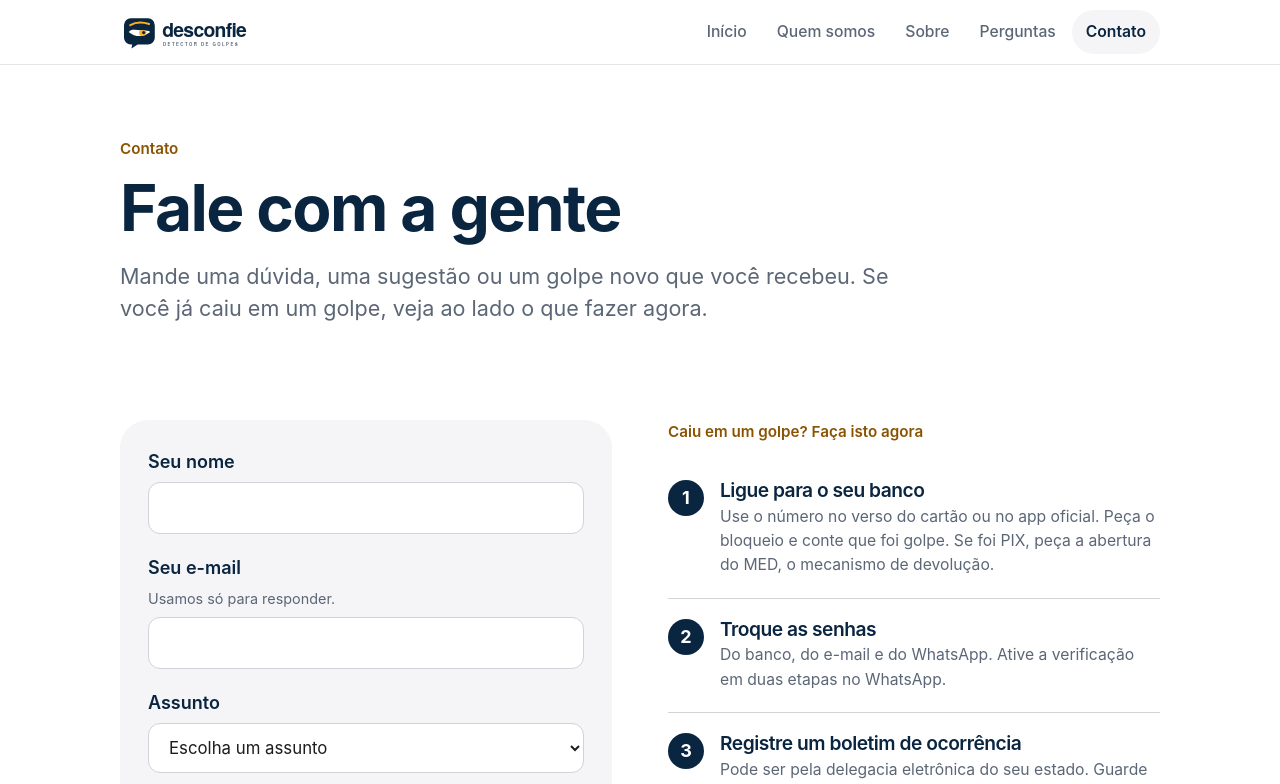
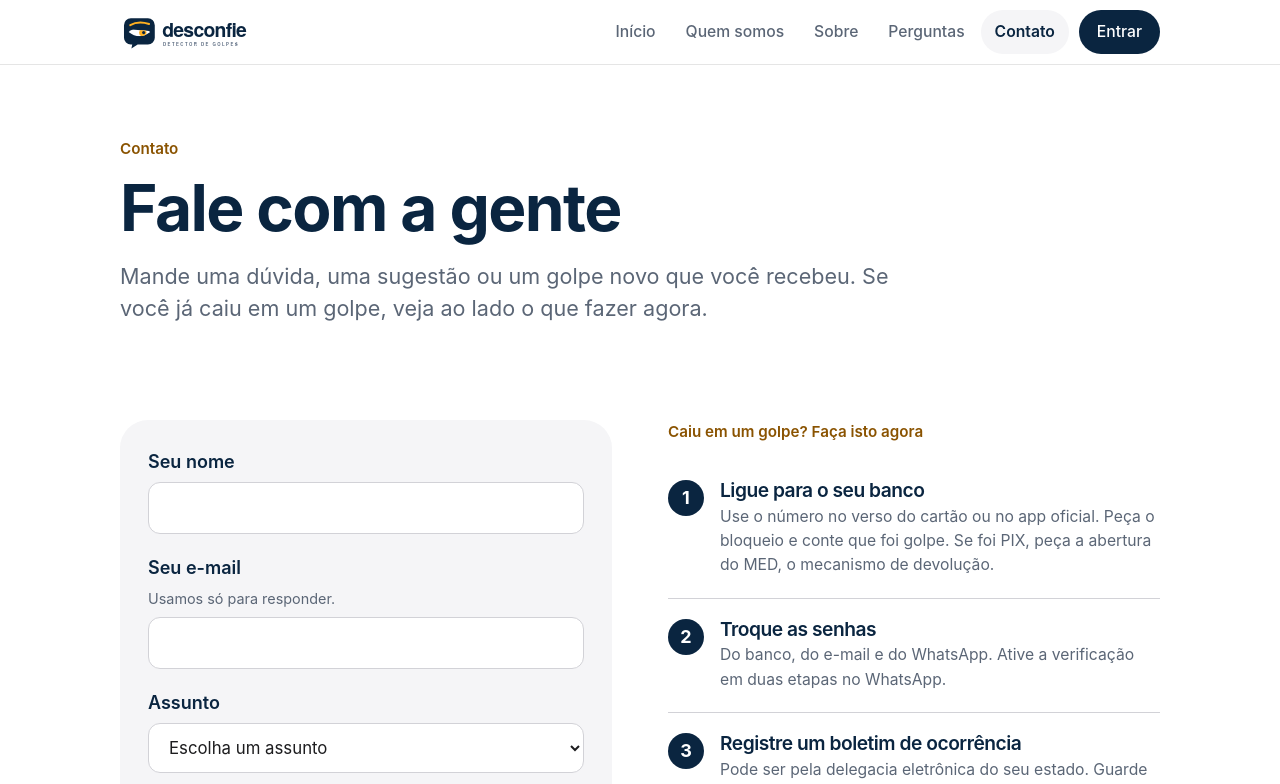
Before and after one commit to desconfie-globalsolution2026-2sem/frontend-desconife-2sem, a React (Vite) app: page /contato in a window 1280 px wide. Shown: the top 784 px of the page. Built offline with nearby package versions, Linux system fonts and the light colour scheme.

Commit message:
feat: adiciona o botao de entrar no header
Ultimo item do menu, destacado como botao, levando para a rota /entrar.

```diff
--- a/src/components/layout/Header.tsx
+++ b/src/components/layout/Header.tsx
@@ -37,6 +37,15 @@ export default function Header() {
                 </NavLink>
               </li>
             ))}
+
+            <li>
+              <NavLink
+                to="/entrar"
+                className="ml-2 flex min-h-11 items-center rounded-full bg-navy px-4.5 text-[.98rem] font-medium text-white no-underline transition-colors hover:bg-[#163a60]"
+              >
+                Entrar
+              </NavLink>
+            </li>
           </ul>
         </nav>
       </div>
```
